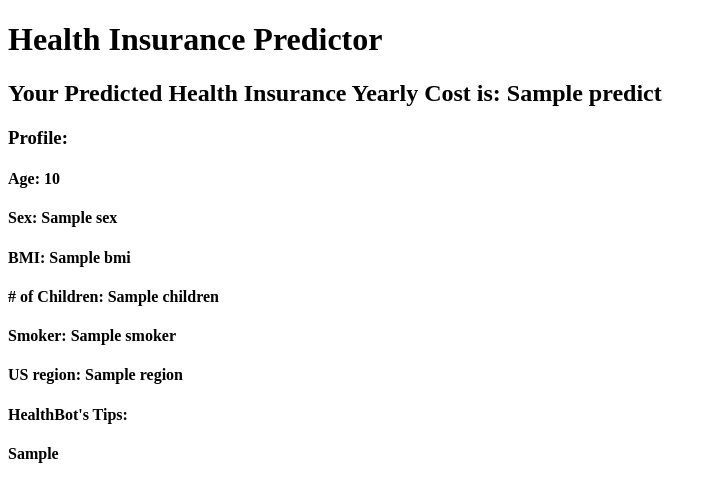
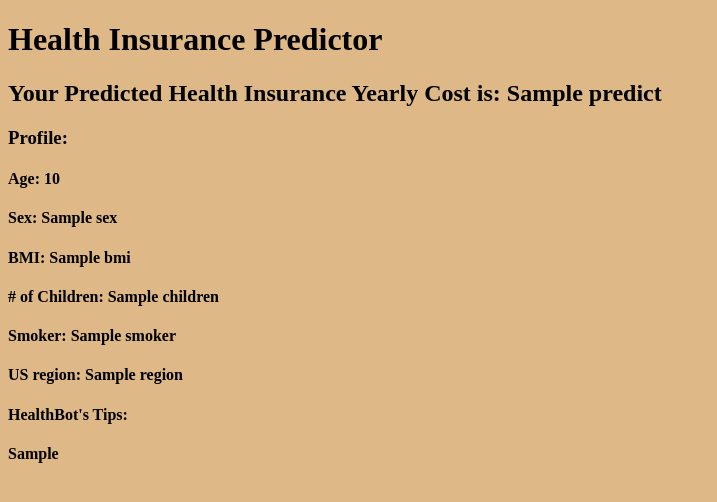
Before and after one commit to jjin43/Health-Insurance-4-Dummies, a Flask app: template flaskback/templates/results.html in a window 1280 px wide. Shown: the top 502 px of the page, without its empty margins (0-717 px from the left). Run offline with Flask 3, Linux system fonts and the light colour scheme; the template is opened without the code that fills it: most values are stand-ins (such as "Sample title", 1, 10 or a date in 2020).

Commit message:
fixed css directory

```diff
--- /dev/null
+++ b/flaskback/static/styles/results.css
@@ -0,0 +1,3 @@
+body {
+    background-color: burlywood;
+}
--- a/flaskback/templates/results.css
+++ /dev/null
@@ -1,7 +0,0 @@
-.show-white-space {
-    white-space: pre-wrap;
-}
-
-body.entry-footer .excerpt p {
-    word-wrap: break-word;
- }
--- a/flaskback/templates/results.html
+++ b/flaskback/templates/results.html
@@ -1,7 +1,7 @@
 <!DOCTYPE html>
 <html>
 <head>
-<link rel="stylesheet" href="results.css">
+    <link rel="stylesheet" type="text/css" href="{{ url_for('static',filename='styles/results.css') }}">
 </head>
 <body>
 
```
